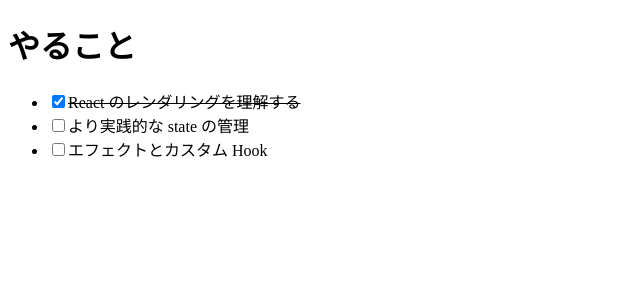
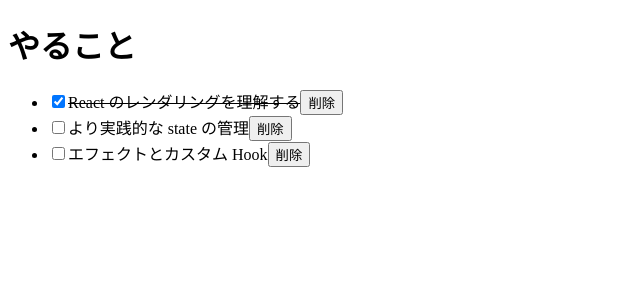
Before and after one commit to samovar1214/react-practices, a React (Vite) app: page / in a window 1280 px wide. Shown: the top 300 px of the page, without its empty margins (0-640 px from the left). Built offline with nearby package versions, Linux system fonts and the light colour scheme.

Commit message:
タスクの削除ボタンを実装

```diff
--- a/src/App.jsx
+++ b/src/App.jsx
@@ -27,25 +27,34 @@ export default function App() {
     );
   }
 
+  function handleDelete(id) {
+    setTasks(tasks.filter((task) => task.id !== id));
+  }
+
   return (
     <>
       <h1>やること</h1>
-      <TaskList tasks={tasks} onToggle={handleToggle} />
+      <TaskList tasks={tasks} onToggle={handleToggle} onDelete={handleDelete} />
     </>
   );
 }
 
-function TaskList({ tasks, onToggle }) {
+function TaskList({ tasks, onToggle, onDelete }) {
   return (
     <ul>
       {tasks.map((task) => (
-        <TaskItem key={task.id} task={task} onToggle={onToggle} />
+        <TaskItem
+          key={task.id}
+          task={task}
+          onToggle={onToggle}
+          onDelete={onDelete}
+        />
       ))}
     </ul>
   );
 }
 
-function TaskItem({ task, onToggle }) {
+function TaskItem({ task, onToggle, onDelete }) {
   return (
     <li>
       <input
@@ -54,6 +63,9 @@ function TaskItem({ task, onToggle }) {
         onChange={() => onToggle(task.id)}
       />
       {task.completed ? <del>{task.title}</del> : task.title}
+      <button type="button" onClick={() => onDelete(task.id)}>
+        削除
+      </button>
     </li>
   );
 }
```
